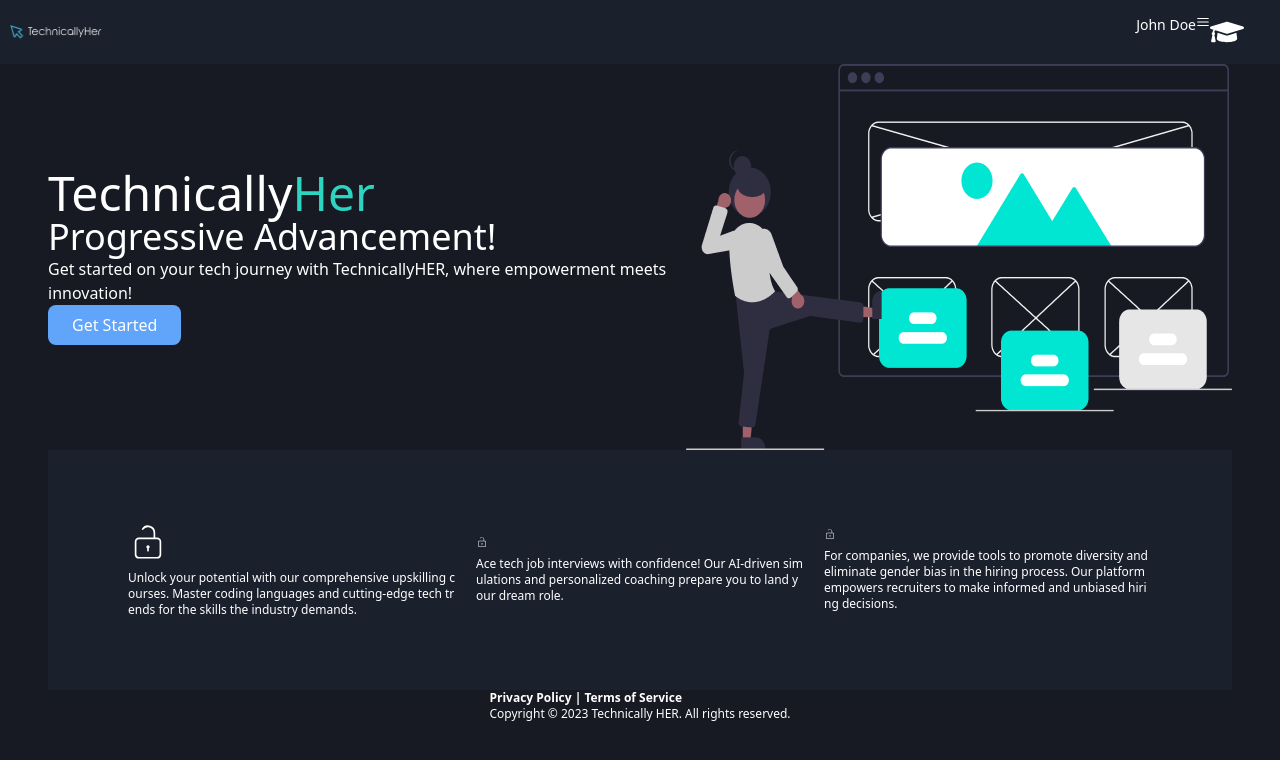
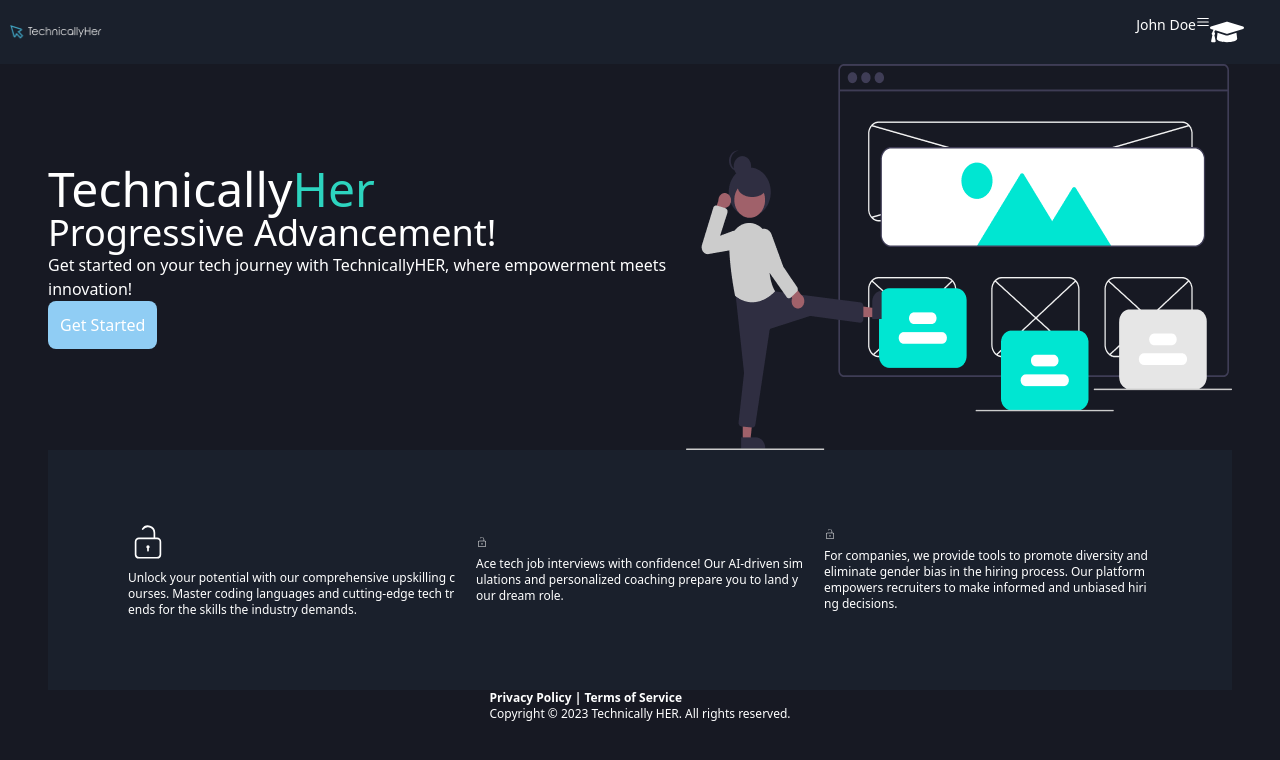
Before and after one commit to GneRd-org/technically-her, a React (Vite) app: page / in a window 1280 px wide. Shown: the top 760 px of the page. Built offline with nearby package versions, Linux system fonts and the light colour scheme.

Commit message:
Added colors to button

```diff
--- a/src/components/commons/button/button.tsx
+++ b/src/components/commons/button/button.tsx
@@ -1,14 +1,22 @@
 import { FC } from "react";
 import { ChildrenProps } from "../../../types";
 interface ButtonProps extends ChildrenProps {
-  buttonType: "clear" | "secondary";
+  buttonType: "stop" | "submit" | "common";
 }
 export const Button: FC<ButtonProps> = ({ children, buttonType }) => {
-  console.log(buttonType);
+  let style = ""
+    switch (buttonType) {
+        case "submit":
+            style += "bg-[#76FA55]"
+            break
+        case "stop":
+            style += "bg-[#DD5159]"
+            break
+        default:
+            style += "bg-[#90CDF4]"
+    }
+  return (
 
-  return (
-    <button className={`${"bg-blue-400"} rounded-lg px-6 py-2`}>
-      {children}
-    </button>
+  <button className={style+" rounded-lg py-3 px-3"} >{children}</button>
   );
 };
--- a/src/components/pages/landing/landing.tsx
+++ b/src/components/pages/landing/landing.tsx
@@ -15,7 +15,7 @@ export const Landing = () => {
             Get started on your tech journey with TechnicallyHER, where
             empowerment meets innovation!
           </p>
-          <Button>Get Started</Button>
+          <Button buttonType={"common"}>Get Started</Button>
         </section>
         <img src={Learner} alt="learner" />
       </section>
```
